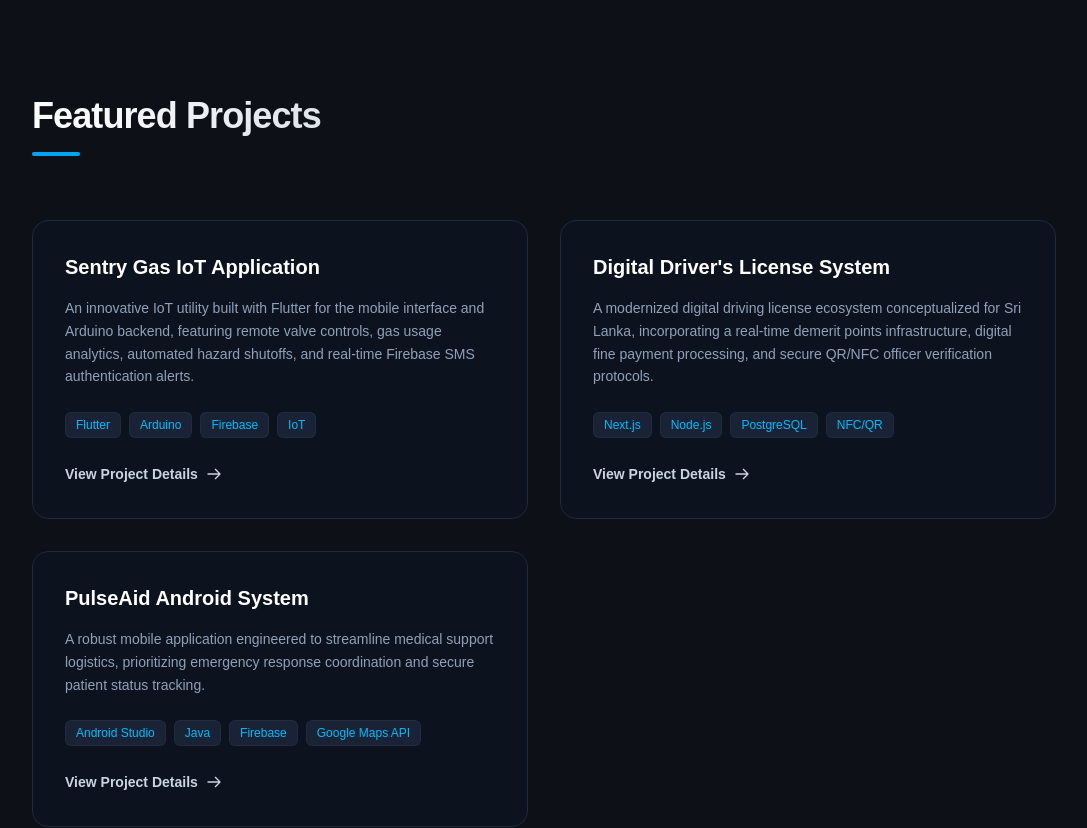
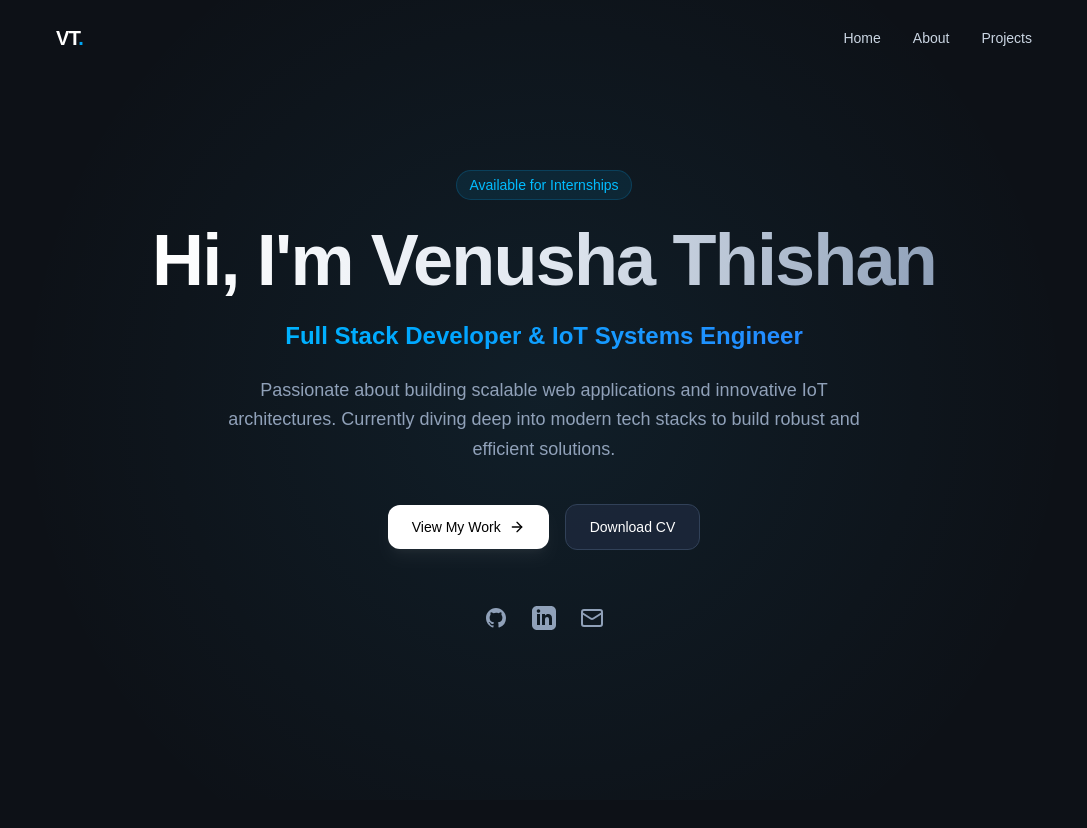
Before and after one commit to deVThish/venusha-portfolio, a Next.js app: page / in a window 1280 px wide. Shown: the top 828 px of the page, without its empty margins (96-1183 px from the left). Built offline with nearby package versions, Linux system fonts and the light colour scheme.

Commit message:
Add the nav bar

```diff
--- a/app/components/Navbar.tsx
+++ b/app/components/Navbar.tsx
@@ -0,0 +1,108 @@
+"use client";
+
+import { useState, useEffect } from "react";
+import { motion, AnimatePresence } from "framer-motion";
+
+const navItems = [
+  { name: "Home", href: "#home" },
+  { name: "About", href: "#about" },
+  { name: "Projects", href: "#projects" },
+];
+
+export default function Navbar() {
+  const [isOpen, setIsOpen] = useState(false);
+  const [scrolled, setScrolled] = useState(false);
+
+  useEffect(() => {
+    const handleScroll = () => {
+      if (window.scrollY > 20) {
+        setScrolled(true);
+      } else {
+        setScrolled(false);
+      }
+    };
+    window.addEventListener("scroll", handleScroll);
+    return () => window.removeEventListener("scroll", handleScroll);
+  }, []);
+
+  return (
+    <nav
+      className={`fixed top-0 left-0 w-full z-50 transition-all duration-300 ${scrolled ? "bg-[#0d1117]/80 backdrop-blur-md border-b border-slate-800 py-4" : "bg-transparent py-6"}`}
+    >
+      <div className="max-w-5xl mx-auto px-6 flex items-center justify-between">
+        <a
+          href="#home"
+          className="text-xl font-bold tracking-tight text-white hover:text-sky-400 transition-colors"
+        >
+          VT<span className="text-sky-500">.</span>
+        </a>
+
+        <div className="hidden md:flex items-center space-x-8">
+          {navItems.map((item) => (
+            <a
+              key={item.name}
+              href={item.href}
+              className="text-sm font-medium text-slate-300 hover:text-sky-400 transition-colors"
+            >
+              {item.name}
+            </a>
+          ))}
+        </div>
+
+        <button
+          onClick={() => setIsOpen(!isOpen)}
+          className="md:hidden text-slate-300 hover:text-white focus:outline-none"
+          aria-label="Toggle Menu"
+        >
+          <svg
+            className="w-6 h-6"
+            fill="none"
+            stroke="currentColor"
+            viewBox="0 0 24 24"
+          >
+            {isOpen ? (
+              <path
+                strokeLinecap="round"
+                strokeLinejoin="round"
+                strokeWidth="2"
+                d="M6 18L18 6M6 6l12 12"
+              />
+            ) : (
+              <path
+                strokeLinecap="round"
+                strokeLinejoin="round"
+                strokeWidth="2"
+                d="M4 6h16M4 12h16M4 18h16"
+              />
+            )}
+          </svg>
+        </button>
+      </div>
+
+      <AnimatePresence>
+        {isOpen && (
+          <motion.div
+            initial={{ opacity: 0, height: 0 }}
+            animate={{ opacity: 1, height: "auto" }}
+            exit={{ opacity: 0, height: 0 }}
+            transition={{ duration: 0.2 }}
+            className="md:hidden border-b border-slate-800 bg-[#0d1117]"
+          >
+            <div className="px-6 py-4 flex flex-col space-y-4">
+              {navItems.map((item) => (
+                <a
+                  key={item.name}
+                  href={item.href}
+                  onClick={() => setIsOpen(false)}
+                  className="text-sm font-medium text-slate-300 hover:text-sky-400 transition-colors"
+                >
+                  {item.name}
+                </a>
+              ))}
+            </div>
+          </motion.div>
+        )}
+      </AnimatePresence>
+    </nav>
+  );
+}
--- a/app/page.tsx
+++ b/app/page.tsx
@@ -1,123 +1,15 @@
-"use client";
+import Navbar from "./components/Navbar";
+import Hero from "./components/Hero";
+import About from "./components/About";
+import Projects from "./components/Projects";
 
-import { motion, Variants } from "framer-motion";
-
-const projects = [
-  {
-    title: "Sentry Gas IoT Application",
-    description:
-      "An innovative IoT utility built with Flutter for the mobile interface and Arduino backend, featuring remote valve controls, gas usage analytics, automated hazard shutoffs, and real-time Firebase SMS authentication alerts.",
-    tech: ["Flutter", "Arduino", "Firebase", "IoT"],
-    link: "#",
-  },
-  {
-    title: "Digital Driver's License System",
-    description:
-      "A modernized digital driving license ecosystem conceptualized for Sri Lanka, incorporating a real-time demerit points infrastructure, digital fine payment processing, and secure QR/NFC officer verification protocols.",
-    tech: ["Next.js", "Node.js", "PostgreSQL", "NFC/QR"],
-    link: "#",
-  },
-  {
-    title: "PulseAid Android System",
-    description:
-      "A robust mobile application engineered to streamline medical support logistics, prioritizing emergency response coordination and secure patient status tracking.",
-    tech: ["Android Studio", "Java", "Firebase", "Google Maps API"],
-    link: "#",
-  },
-];
-
-export default function Projects() {
-  const containerVariants: Variants = {
-    hidden: { opacity: 0 },
-    visible: {
-      opacity: 1,
-      transition: { staggerChildren: 0.2 },
-    },
-  };
-
-  const projectVariants: Variants = {
-    hidden: { opacity: 0, y: 40 },
-    visible: {
-      opacity: 1,
-      y: 0,
-      transition: { type: "spring", stiffness: 80, damping: 15 },
-    },
-  };
-
+export default function Home() {
   return (
-    <section
-      id="projects"
-      className="relative py-24 px-6 bg-[#0d1117] text-white"
-    >
-      <div className="max-w-5xl mx-auto z-10 relative">
-        <div className="space-y-4 mb-16 text-center md:text-left">
-          <h2 className="text-3xl md:text-4xl font-bold tracking-tight bg-gradient-to-r from-white to-slate-400 bg-clip-text text-transparent">
-            Featured Projects
-          </h2>
-          <div className="h-1 w-12 bg-sky-500 rounded-full mx-auto md:mx-0" />
-        </div>
-
-        <motion.div
-          variants={containerVariants}
-          initial="hidden"
-          whileInView="visible"
-          viewport={{ once: true, margin: "-100px" }}
-          className="grid grid-cols-1 md:grid-cols-2 gap-8"
-        >
-          {projects.map((project, index) => (
-            <motion.div
-              key={index}
-              variants={projectVariants}
-              whileHover={{ y: -8 }}
-              className="group relative flex flex-col justify-between p-8 rounded-2xl bg-slate-900/40 border border-slate-800 backdrop-blur-sm transition-all duration-300 hover:border-sky-500/30 hover:bg-slate-900/60"
-            >
-              <div className="space-y-4">
-                <h3 className="text-xl font-bold text-white group-hover:text-sky-400 transition-colors duration-300">
-                  {project.title}
-                </h3>
-                <p className="text-slate-400 text-sm leading-relaxed">
-                  {project.description}
-                </p>
-              </div>
-
-              <div className="mt-6 space-y-4">
-                <div className="flex flex-wrap gap-2">
-                  {project.tech.map((techItem, tIndex) => (
-                    <span
-                      key={tIndex}
-                      className="px-2.5 py-1 text-xs font-medium rounded-md bg-slate-800/80 text-sky-400 border border-slate-700/30"
-                    >
-                      {techItem}
-                    </span>
-                  ))}
-                </div>
-
-                <div className="pt-2">
-                  <a
-                    href={project.link}
-                    className="inline-flex items-center text-sm font-semibold text-slate-300 group-hover:text-sky-400 transition-colors duration-300"
-                  >
-                    View Project Details
-                    <svg
-                      className="ml-2 w-4 h-4 transform group-hover:translate-x-1 transition-transform"
-                      fill="none"
-                      stroke="currentColor"
-                      viewBox="0 0 24 24"
-                    >
-                      <path
-                        strokeLinecap="round"
-                        strokeLinejoin="round"
-                        strokeWidth="2"
-                        d="M14 5l7 7m0 0l-7 7m7-7H3"
-                      />
-                    </svg>
-                  </a>
-                </div>
-              </div>
-            </motion.div>
-          ))}
-        </motion.div>
-      </div>
-    </section>
+    <main className="bg-[#0d1117] min-h-screen antialiased selection:bg-sky-500/30 selection:text-sky-300">
+      <Navbar />
+      <Hero />
+      <About />
+      <Projects />
+    </main>
   );
 }
```
